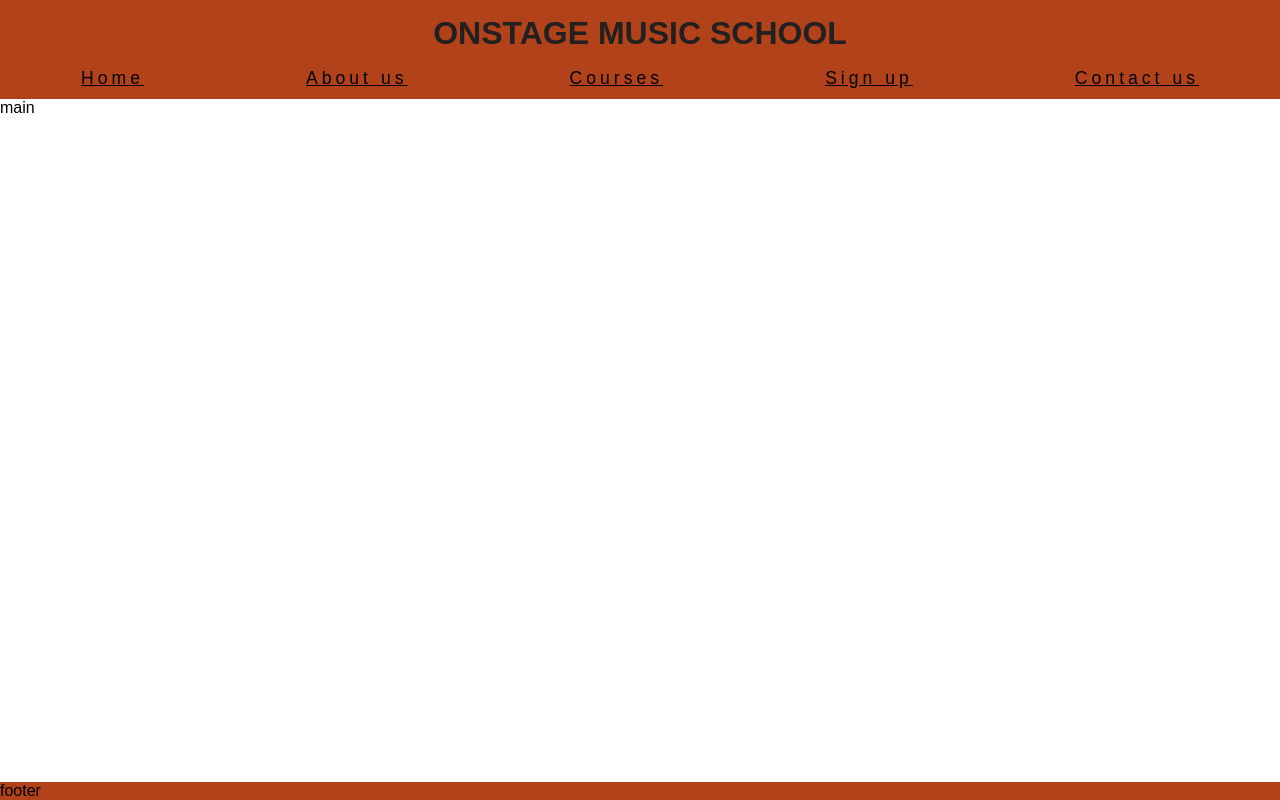
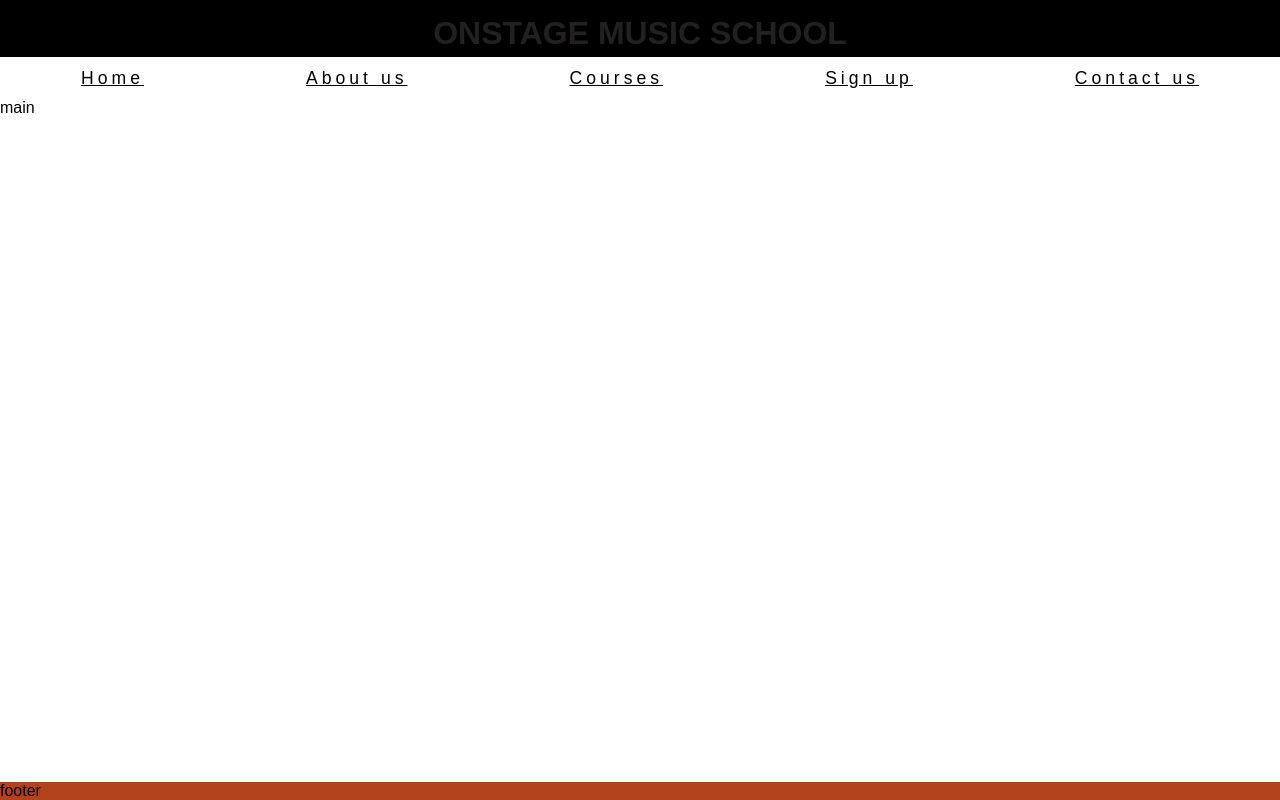
Before and after one commit to jlindeloef/onstage-music-school, a plain HTML site: page index.html in a window 1280 px wide. Drawn offline with Linux system fonts and the light colour scheme.

Commit message:
Changing color to the header.

```diff
--- a/assets/css/style.css
+++ b/assets/css/style.css
@@ -22,7 +22,7 @@ header {
     flex-wrap: wrap;
     justify-content: center;
     align-items: center;
-    background-color: rgb(177, 66, 25);
+    background-color: black;
 }
 
 header h1 {
@@ -36,7 +36,7 @@ header h1 {
     display: flex;
     flex-wrap: wrap;
     justify-content: space-around;
-    background-color: rgb(177, 66, 25);
+    background-color: white;
     line-height: 32px;
     padding: 5px 0 5px 0;
     font-size: 110%;
@@ -53,7 +53,7 @@ nav>ul {
 }
 
 li>a {
-    color: black;
+    color:black;
 }
 
 
```
